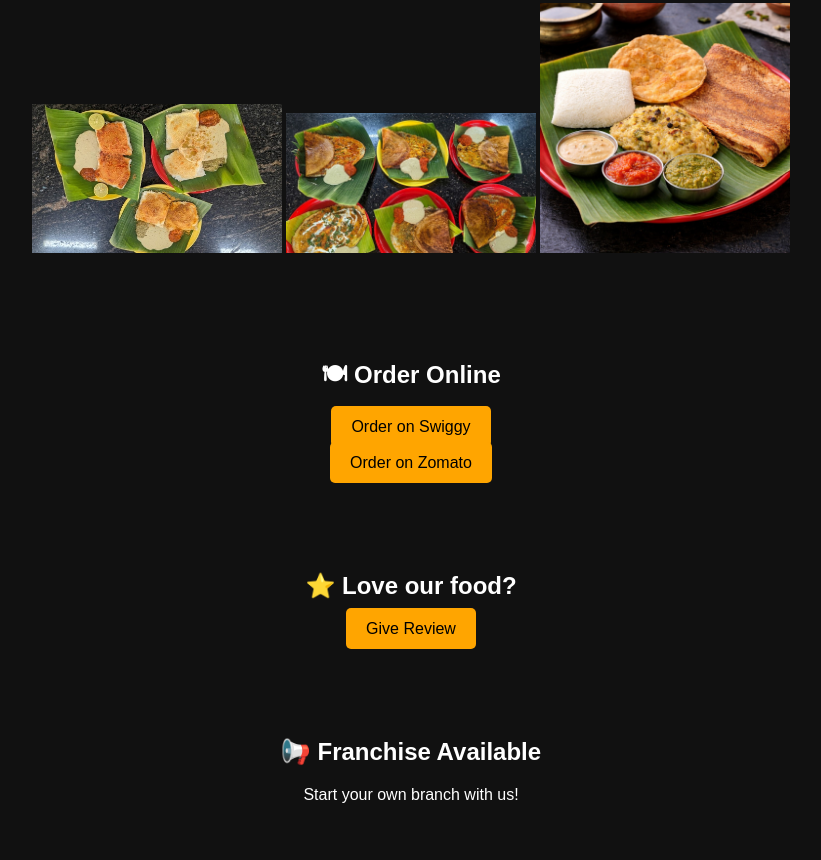
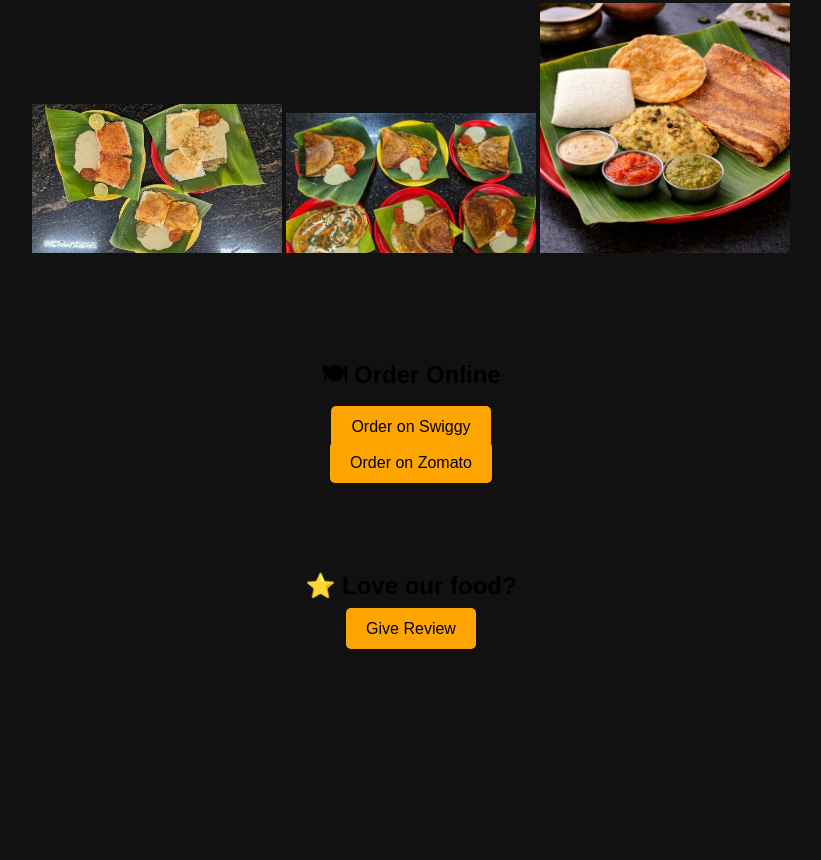
Before and after one commit to njyothi430/Dhoodireku-Idli-and-Special-Karam-Dosas, a plain HTML site: page index.html in a window 1280 px wide. Shown: the part 2296-3156 px from the top of the page, without its empty margins (229-1050 px from the left). After the commit the page ends 2974 px from the top, so only its background shows below. Drawn offline with Linux system fonts and the light colour scheme.

Commit message:
index.html

```diff
--- a/index.html
+++ b/index.html
@@ -8,12 +8,12 @@
             font-family: Arial;
             margin: 0;
             background: #111;
-            color: white;
+            color: black;
         }
         .hero {
             text-align: center;
             padding: 80px 20px;
-            background: linear-gradient(black, #222);
+            background: linear-gradient(White, #222);
         }
         h1 {
             font-size: 40px;
@@ -126,6 +126,8 @@
         Order on Swiggy
     </a>
 
+
+
     <br><br>
 
     <a class="btn" href="https://www.zomato.com/nellore/dhoodireku-idli-special-karam-dosas-nellore-locality/order">
@@ -137,10 +139,6 @@
     <a class="btn" href="https://g.page/r/CX7G4USB-lHLEAE/review">Give Review</a>
 </div>
 
-<div class="section">
-    <h2>📢 Franchise Available</h2>
-    <p>Start your own branch with us!</p>
-</div>
 
 </body>
 </html>
```
